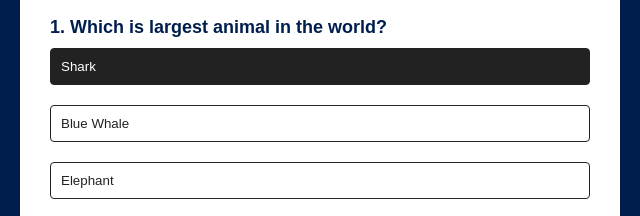
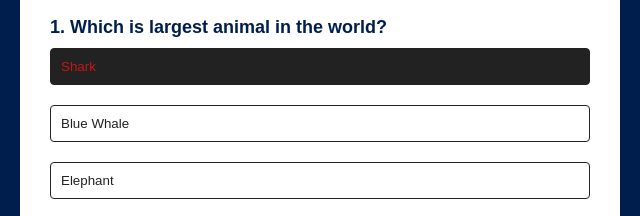
Before and after one commit to Prince-861/JS_Practice_Project, a plain HTML site: page 3_Quiz_App/index.html in a window 1280 px wide. In both pictures the pointer is over the button "Shark". Shown: the part 193-409 px from the top of the page, 320-960 px from the left. Drawn offline with Linux system fonts and the light colour scheme.

Commit message:
css_added

```diff
--- a/3_Quiz_App/style.css
+++ b/3_Quiz_App/style.css
@@ -47,7 +47,7 @@ body{
 /* hover button will work when the button is not disabled and it will not work when it is disabled.*/
 .btn:hover:not([disabled]){
     background:#222;
-    color:#fff;
+    color:#cc1515;
 }
 /* no-drop helps cursor to become red and it will not work on any button. */
 .btn:disabled{
```
